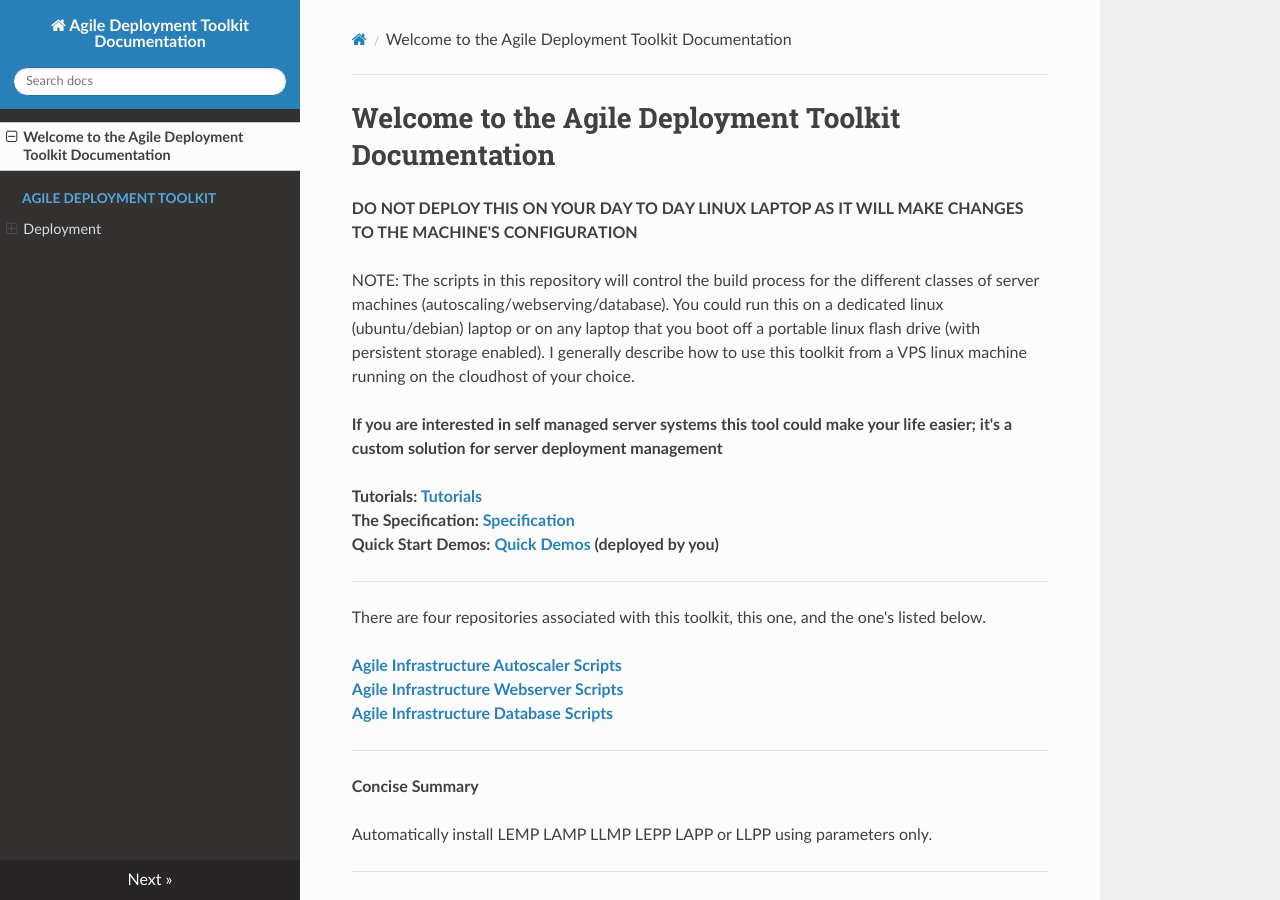
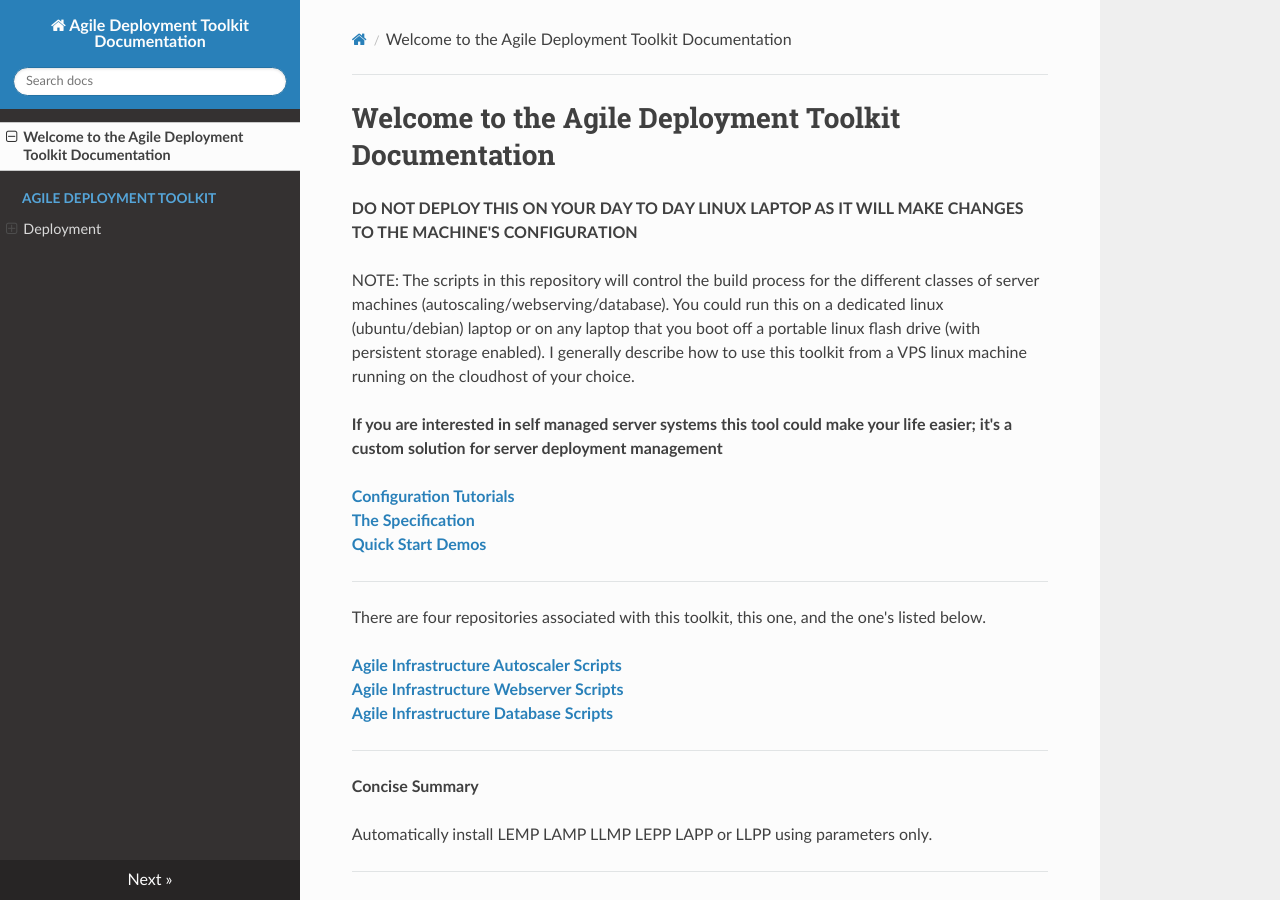
Before and after one commit to wintersys-projects/adt-documentation, an MkDocs documentation site: the page built from docs/index.md, in a window 1280 px wide and 900 px high. Built offline with MkDocs 1.6.1, drawn with Linux system fonts in a browser that asks for light colours; nearby versions of some CDN libraries.

Commit message:
Update index.md

```diff
--- a/docs/index.md
+++ b/docs/index.md
@@ -7,9 +7,9 @@ NOTE: The scripts in this repository will control the build process for the diff
 **If you are interested in self managed server systems this tool could make your life easier; it's a custom solution for server deployment management**
 
 
-**Tutorials: [Tutorials](https://github.com/wintersys-projects/adt-build-machine-scripts/wiki/Tutorials)**
-**The Specification: [Specification](./templatedconfigurations/specification.md)**
-**Quick Start Demos: [Quick Demos](https://github.com/wintersys-projects/adt-build-machine-scripts/wiki/Quick-Start-Demos)  (deployed by you)**
+**[Configuration Tutorials](https://github.com/wintersys-projects/adt-build-machine-scripts/wiki/Tutorials)**
+**[The Specification](./templatedconfigurations/specification.md)**
+**[Quick Start Demos](https://github.com/wintersys-projects/adt-build-machine-scripts/wiki/Quick-Start-Demos)**
 
 -----------------------------------
 
```
